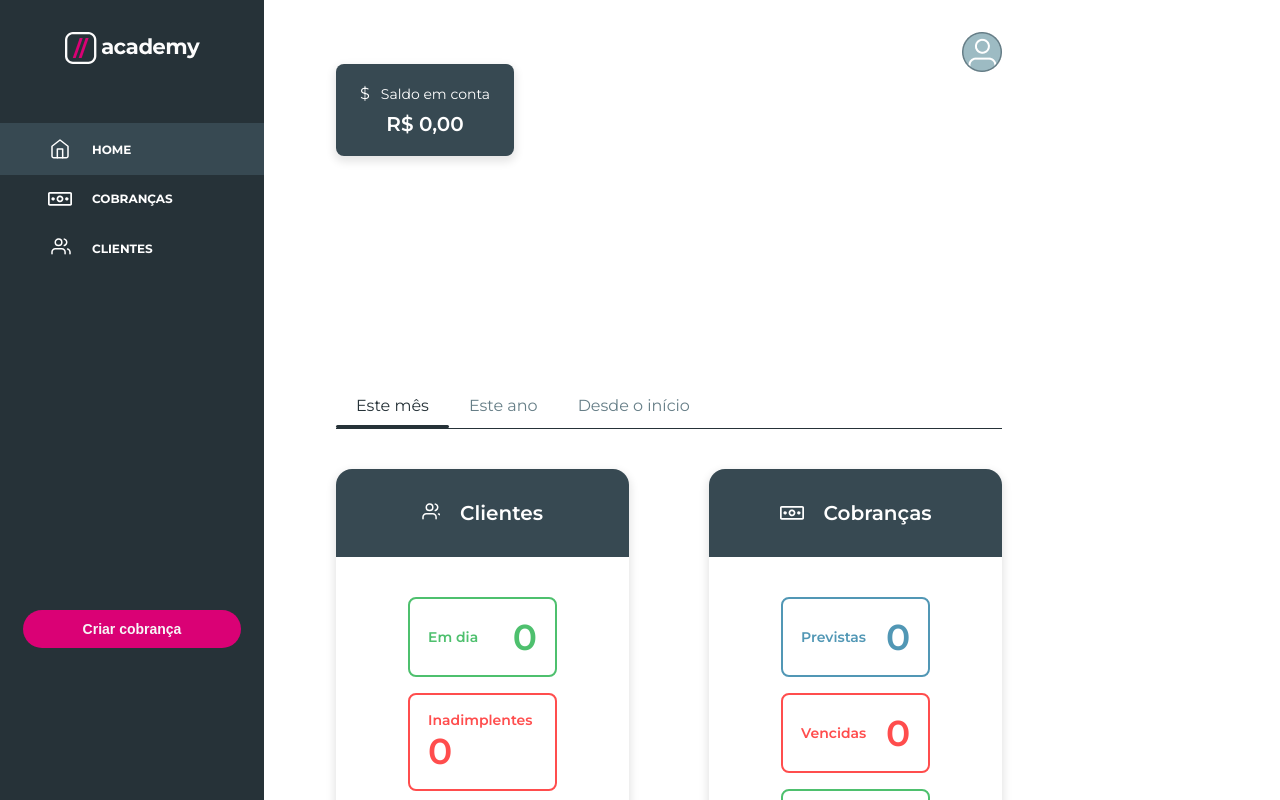
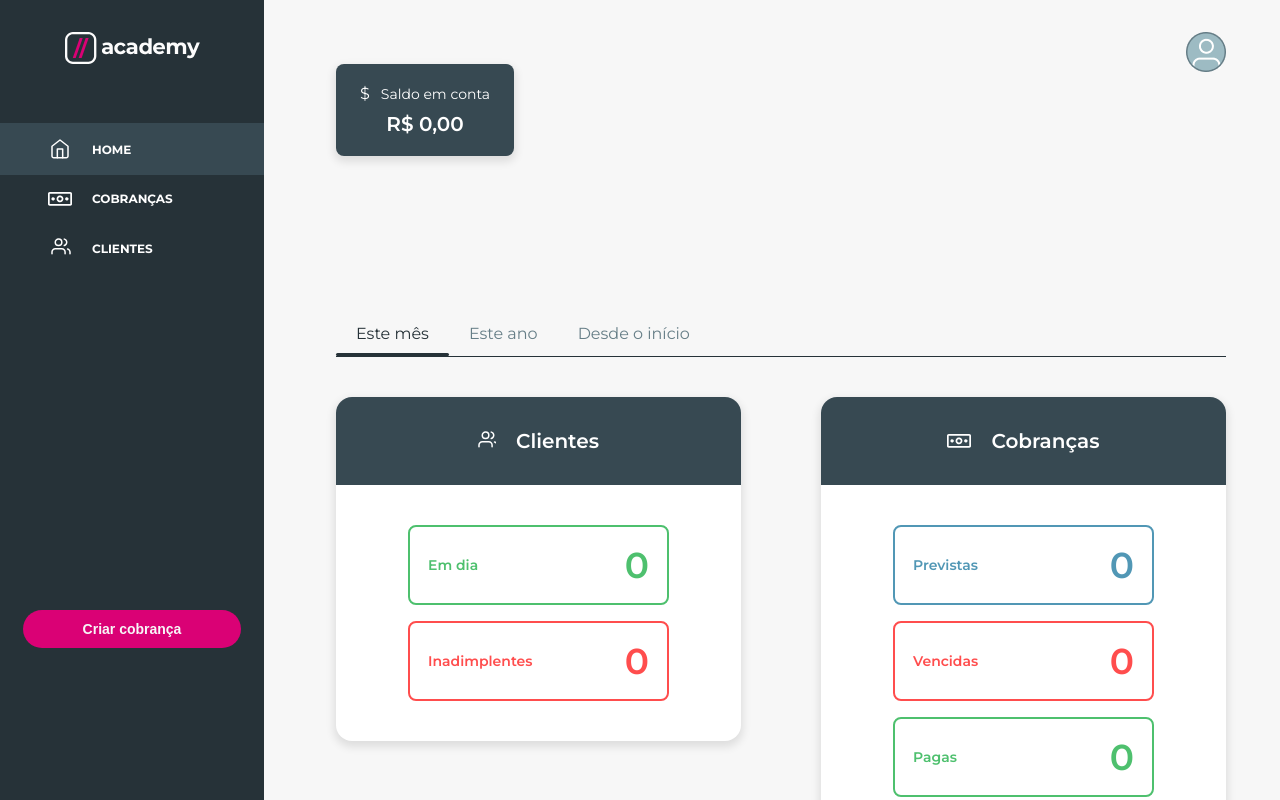
Before and after one commit to ramondorosario/practice-react-typescript, a React (Create React App) app: page /home in a window 1280 px wide. Shown: the top 800 px of the page. Built offline with nearby package versions, Linux system fonts and the light colour scheme.

Commit message:
style: background and fix margin

```diff
--- a/src/containers/Home/style.module.scss
+++ b/src/containers/Home/style.module.scss
@@ -2,6 +2,10 @@
 
 .container {
   display: flex;
+  background-color: $backgroundGlobal;
+
+  .body {
+    width: 100%;
 
     .content {
       width: 100%;
@@ -11,7 +15,7 @@
         ul {
           display: flex;
           list-style-type: none;
-        margin: 123px 0 40px;
+          margin: 51px 0 40px;
           border-bottom: 1px solid $colorMenuCard;
           color: $menuUnselected;
           font-size: 16px;
@@ -113,3 +117,4 @@
       }
     }
   }
+}
```
Lines whose indentation alone changed are shown as unchanged.
